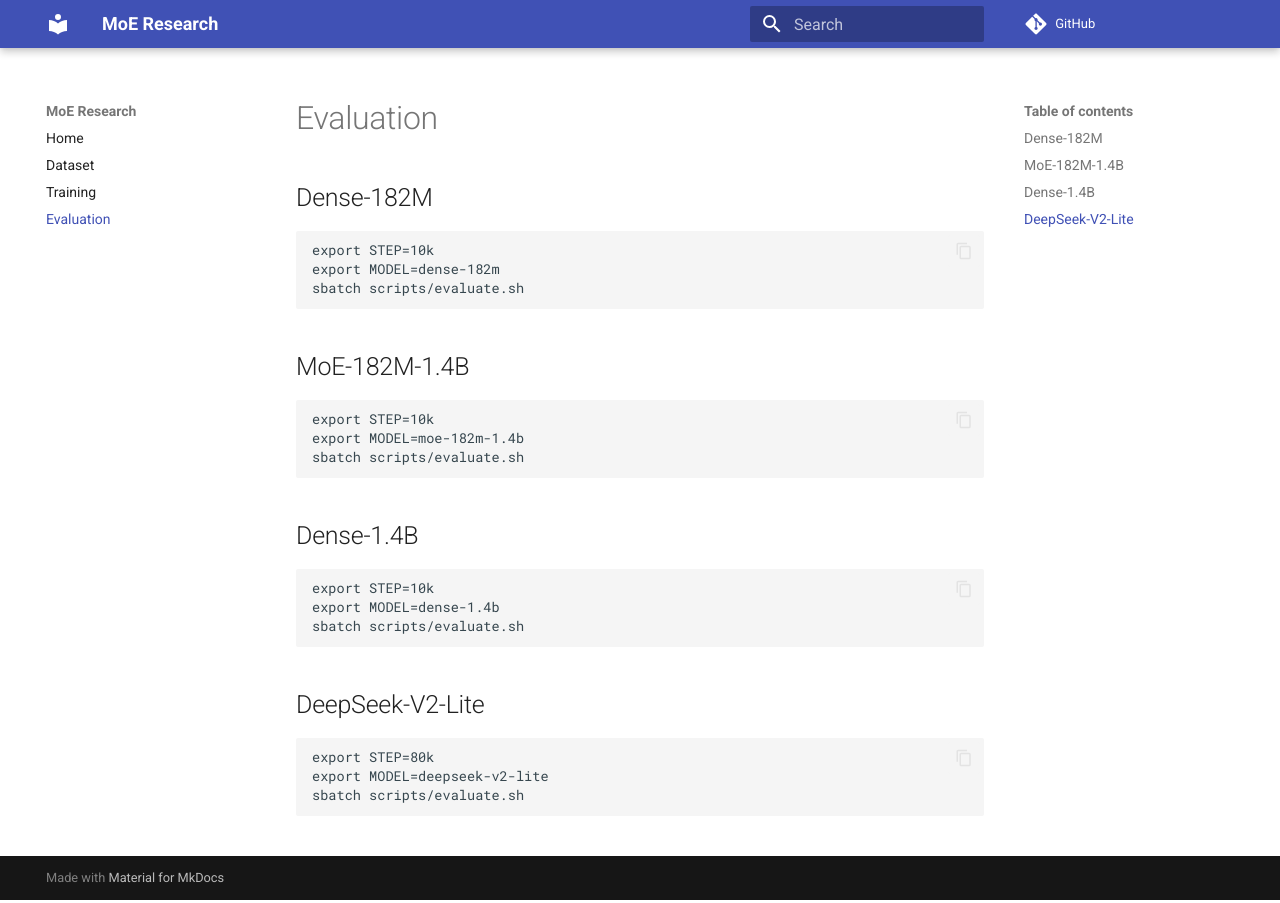
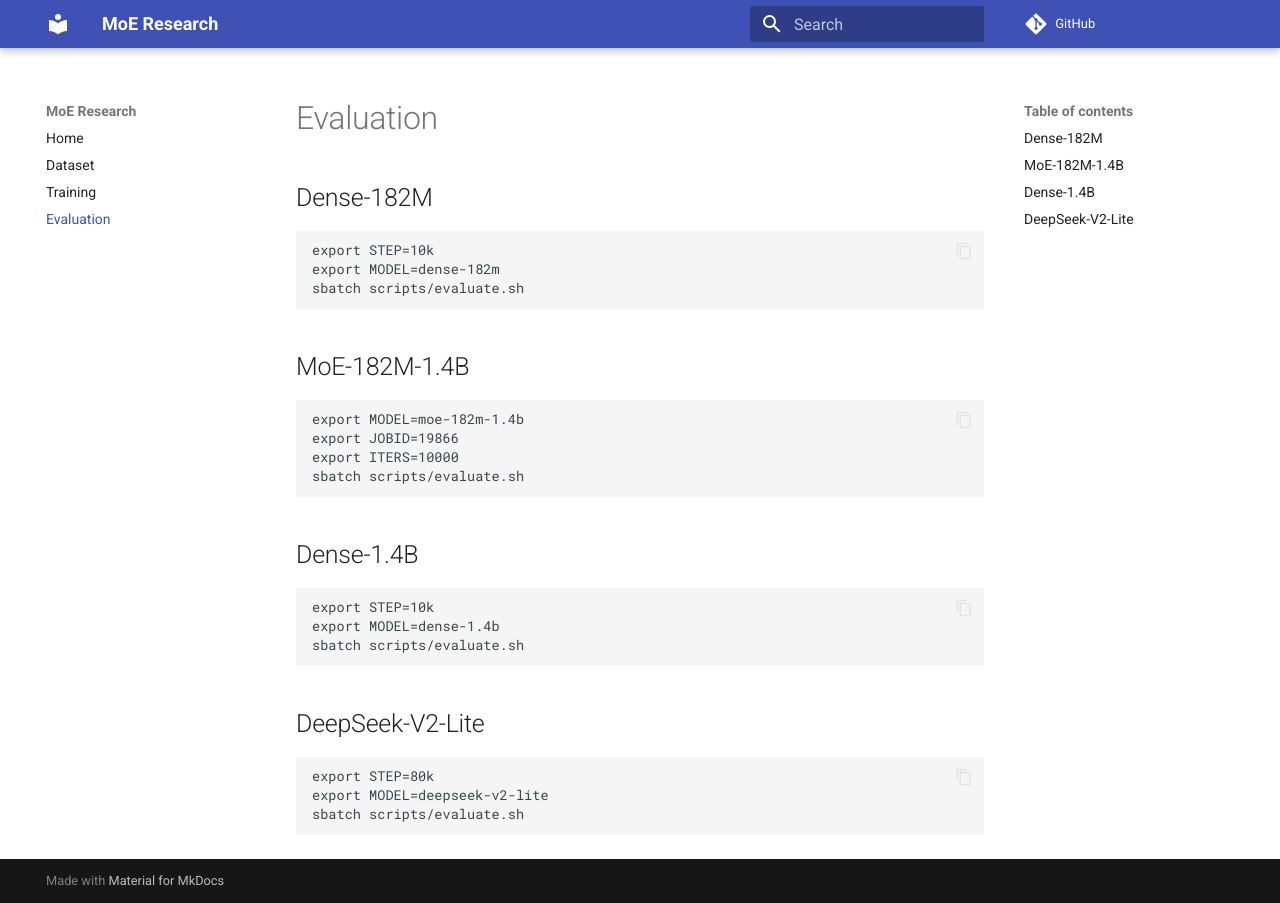
Before and after one commit to cmu-flame/FLAME-MoE, an MkDocs documentation site: the page built from docs/evaluation.md, in a window 1280 px wide. Built offline with MkDocs 1.6.1 and Material for MkDocs 9.7.7, drawn with Linux system fonts in a browser that asks for light colours; comment, search, counter and statistics services are not loaded.

Commit message:
fix the evaluation script

````diff
--- a/docs/evaluation.md
+++ b/docs/evaluation.md
@@ -11,8 +11,9 @@
 ## MoE-182M-1.4B
 
 ```bash
-export STEP=10k
 export MODEL=moe-182m-1.4b
+export JOBID=19866
+export ITERS=10000
 sbatch scripts/evaluate.sh
 ```
 
````
Also changed, not shown: 1 other file.
